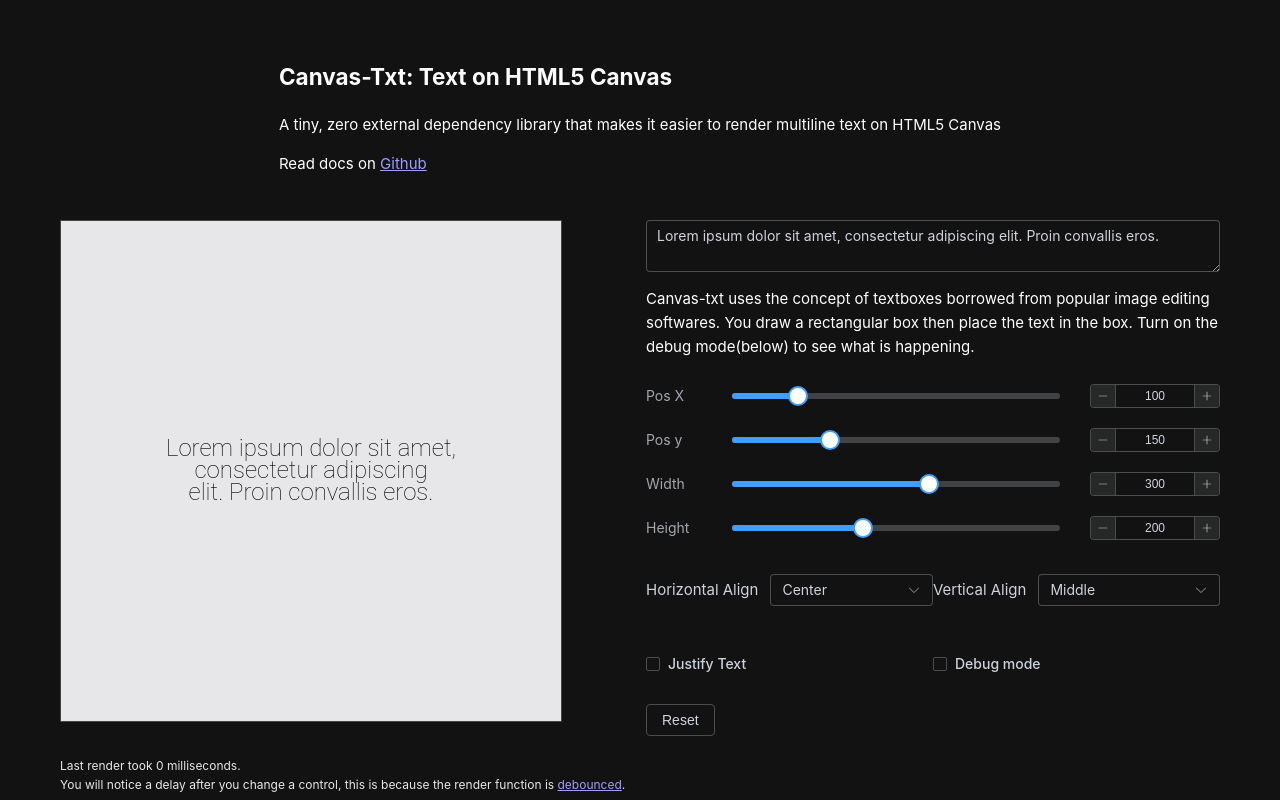
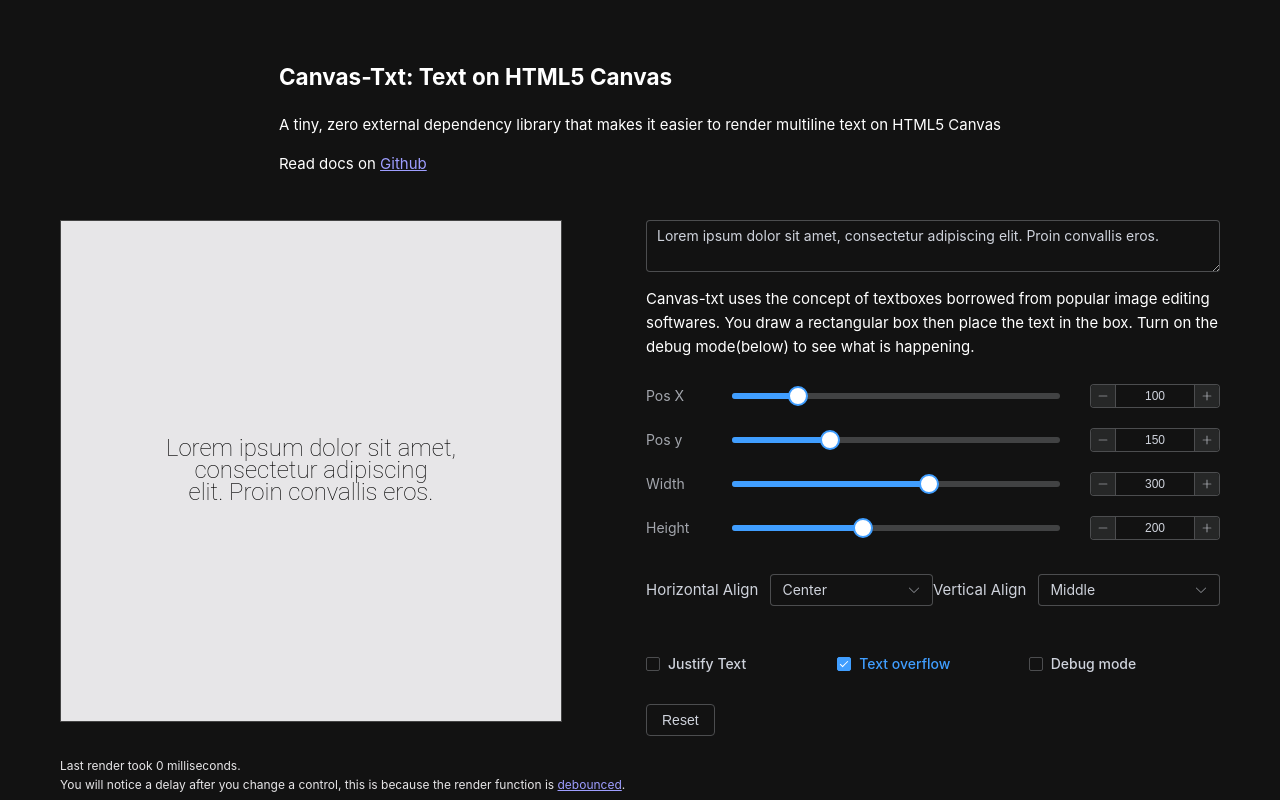
Before and after one commit to geongeorge/Canvas-Txt, a Vue app: page / in a window 1280 px wide. Shown: the top 800 px of the page. Built offline with nearby package versions, Linux system fonts and the light colour scheme.

Commit message:
Adds overflow input

```diff
--- a/src/docs/AppCanvas.vue
+++ b/src/docs/AppCanvas.vue
@@ -24,6 +24,7 @@
   align: 'center',
   vAlign: 'middle',
   justify: false,
+  overflow: true,
   min: 0,
   max: 800,
 }
@@ -68,6 +69,7 @@
     align: config.align as CanvasTextConfig['align'],
     vAlign: config.vAlign as CanvasTextConfig['vAlign'],
     justify: config.justify,
+    overflow: config.overflow,
   }
 
   const { height } = drawText(ctx, config.text, myConfig)
@@ -176,10 +178,13 @@
         <br />
 
         <el-row>
-          <el-col :span="12">
+          <el-col :span="8">
             <el-checkbox v-model="config.justify" label="Justify Text" />
           </el-col>
-          <el-col :span="12">
+          <el-col :span="8">
+            <el-checkbox v-model="config.overflow" label="Text overflow" />
+          </el-col>
+          <el-col :span="8">
             <el-checkbox v-model="config.debug" label="Debug mode" />
           </el-col>
         </el-row>
```
